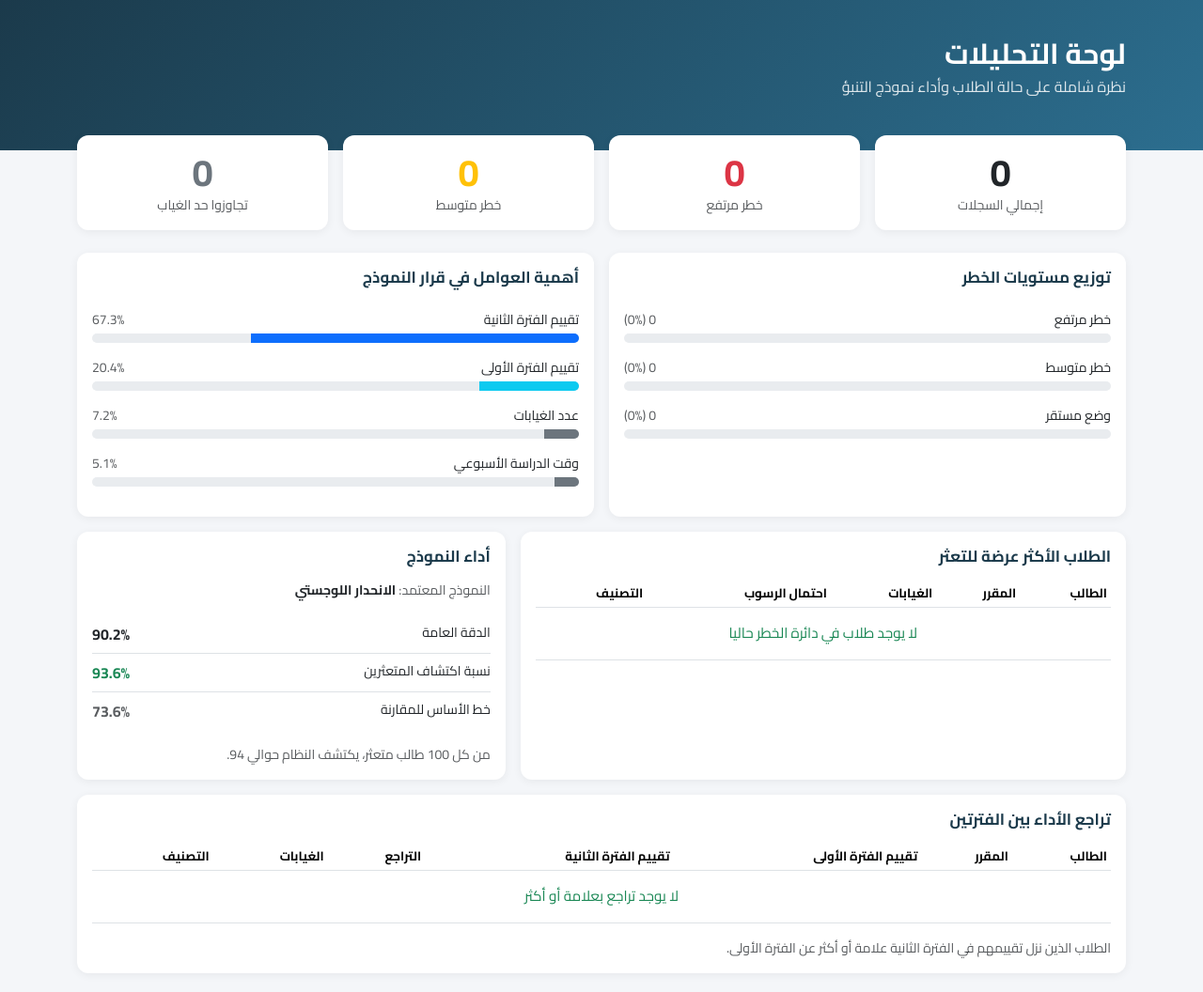
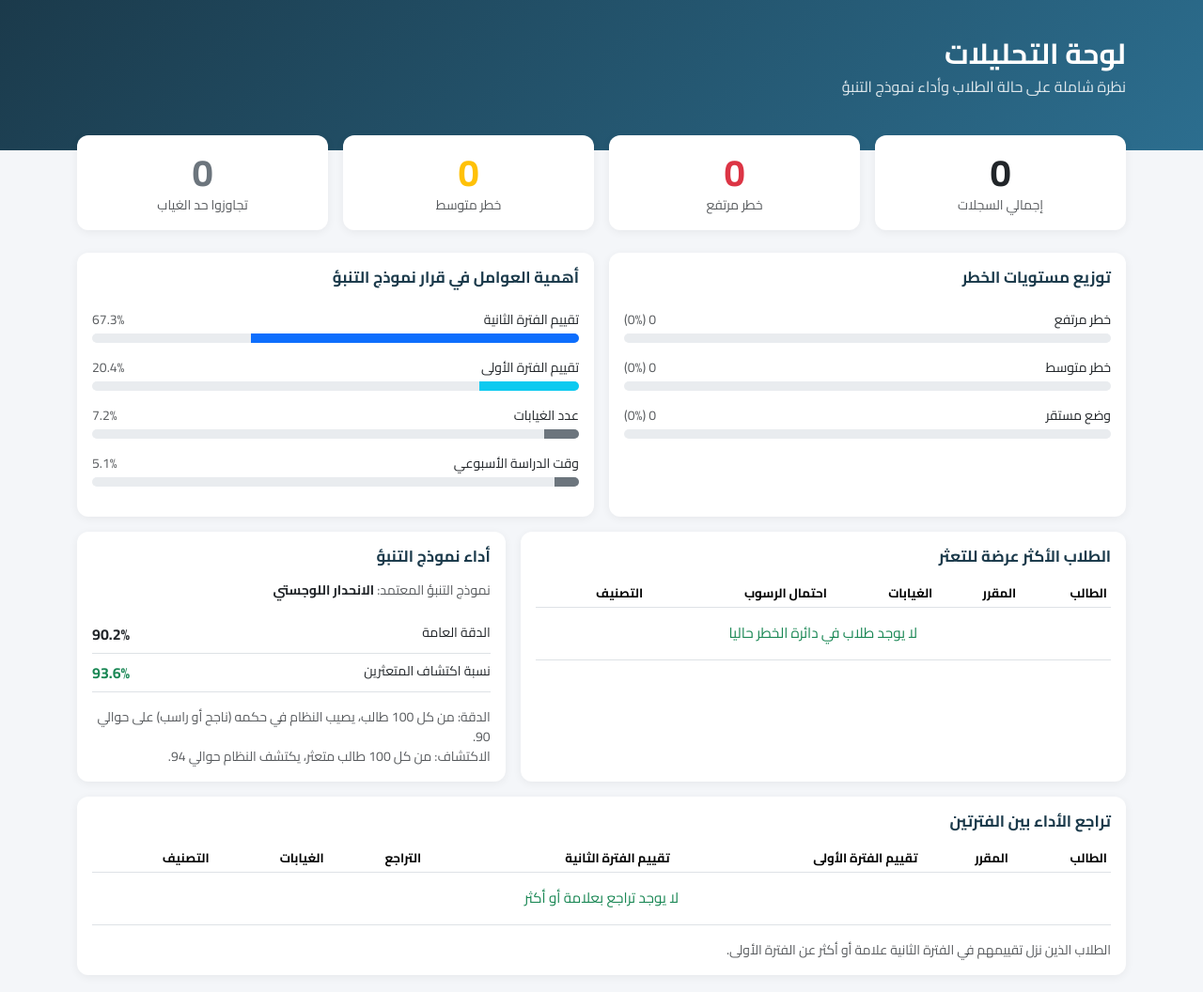
Before and after one commit to MCS-Ker/student-performance-prediction, a Django app: page /dashboard/ in a window 1280 px wide. Shown: the part 60-1116 px from the top of the page at 94% size. Run offline with Django 5.2, Linux system fonts and the light colour scheme; the visitor is signed in with stand-in values (Sample User, id 1); data that the repository does not hold is empty; parts of the project's set-up code (start-up, migrations or seed data) failed here and were passed over.

Commit message:
Clarify model card wording and remove baseline row

```diff
--- a/students/templates/students/dashboard.html
+++ b/students/templates/students/dashboard.html
@@ -93,7 +93,7 @@
     <div class="col-lg-6">
         <div class="card h-100">
             <div class="card-body">
-                <h5 class="card-title mb-4">أهمية العوامل في قرار النموذج</h5>
+                <h5 class="card-title mb-4">أهمية العوامل في قرار نموذج التنبؤ</h5>
 
                 {% for factor in feature_importance %}
                 <div class="mb-3">
@@ -152,10 +152,10 @@
     <div class="col-lg-5">
         <div class="card h-100">
             <div class="card-body">
-                <h5 class="card-title mb-3">أداء النموذج</h5>
+                <h5 class="card-title mb-3">أداء نموذج التنبؤ</h5>
 
                 <p class="text-muted small">
-                    النموذج المعتمد: <span class="fw-bold text-dark">{{ model_metrics.name }}</span>
+                    نموذج التنبؤ المعتمد: <span class="fw-bold text-dark">{{ model_metrics.name }}</span>
                 </p>
 
                 <div class="d-flex justify-content-between border-bottom py-2">
@@ -168,13 +168,10 @@
                     <span class="fw-bold text-success">{{ model_metrics.risk_recall }}%</span>
                 </div>
 
-                <div class="d-flex justify-content-between py-2">
-                    <span class="small">خط الأساس للمقارنة</span>
-                    <span class="fw-bold text-muted">{{ model_metrics.baseline }}%</span>
-                </div>
 
                 <p class="text-muted small mb-0 mt-3">
-                    من كل 100 طالب متعثر، يكتشف النظام حوالي 94.
+                    الدقة: من كل 100 طالب، يصيب النظام في حكمه (ناجح أو راسب) على حوالي 90.<br>
+                    الاكتشاف: من كل 100 طالب متعثر، يكتشف النظام حوالي 94.
                 </p>
             </div>
         </div>
--- a/students/views.py
+++ b/students/views.py
@@ -266,7 +266,6 @@ def dashboard(request):
         "name": "الانحدار اللوجستي",
         "accuracy": 90.2,
         "risk_recall": 93.6,
-        "baseline": 73.6,
     }
 
     return render(request, "students/dashboard.html", {
```
